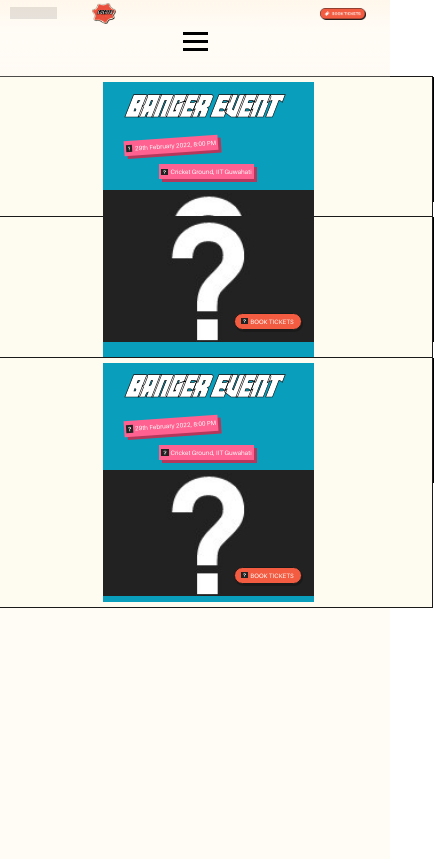
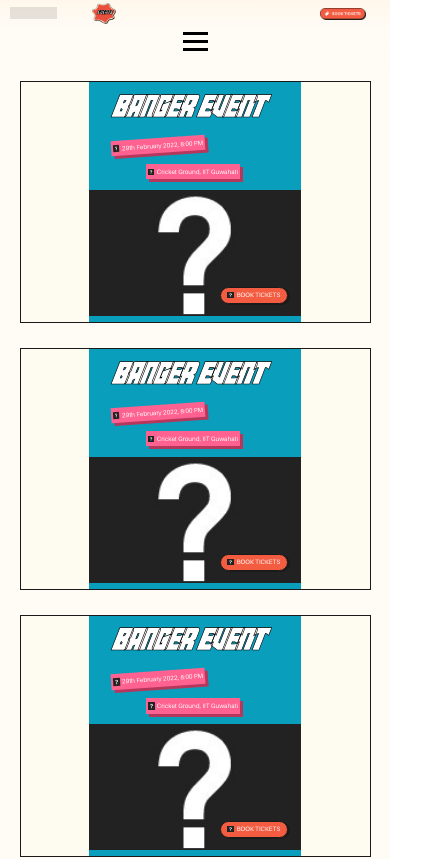
Before and after one commit to sidling1/Navbar-team, a React (Create React App) app: page /Events/pt/cc in a window 390 px wide. Shown: the top 859 px of the page, 434 px wide, since content can reach past the window. Built offline with nearby package versions, Linux system fonts and the light colour scheme; a web font is replaced by a local one.

Commit message:
overlapping issue fix

```diff
--- a/src/Components/Events/Events.css
+++ b/src/Components/Events/Events.css
@@ -140,7 +140,16 @@
 	background: black;
 }
 
-.r111 {
+.r111l {
+    width: 86.99rem;
+	height: 22.6rem;
+	display: flex;
+	flex-direction: row;
+	justify-content: space-between;
+    align-items: center;
+}
+
+.r111r {
     width: 86.99rem;
 	height: 22.6rem;
 	display: flex;
@@ -509,9 +518,6 @@
 
 }
 
-
-/* mobile view */
-
 @media(max-width:768px){
 	.hamburger{
 		display:block;
@@ -542,18 +548,29 @@
 
 }
 
+/* mobile view */
  @media(max-width:768px){
 	.t112{
 		display: none;
 	}
-	.r111, .r112, .r113{
+	.r111l, .r111r, .r113{
 		display: flex;
 		flex-direction: column;
 		height: fit-content;
 		width: auto;
 	}
 
-	.g11{
+	.r111l {
+		flex-direction: column-reverse;
+	}
+
+	.Frame14859_Frame14859 .Group2441 {
+		position: absolute;
+		left: 0;
+		width:100%;
+	}
+
+	.mg11{
 		padding-left: 5px;
 		padding-top: 5px;
 		padding-bottom: 5px;
@@ -561,7 +578,21 @@
 		height: fit-content;
 		margin-bottom: 100 px;
 		position: relative;
-		width: auto;
+		width: 90%;
+	}
+
+	.g11 {
+		height: fit-content;
+		margin-bottom: 100 px;
+		position: relative;
+		width: 100%;
+	}
+
+	.recef11 {
+		height: fit-content;
+		margin-bottom: 100 px;
+		position: relative;
+		width: 100%;
 	}
 
 
--- a/src/Components/Events/Eventscc.js
+++ b/src/Components/Events/Eventscc.js
@@ -15,7 +15,7 @@ function Events() {
                 <div className='mg11'>
                   <div className='recef11'/>
                   <div className='g11'>
-                    <div className='r111' id='r1111'>
+                    <div className='r111r' id='r1111'>
                       <div className='cmp1'>
                       <div className='h11'>BANGER EVENT</div>
                         <div className='t112'>Lorem ipsum dolor sit amet, consectetur adipiscing elit, sed do eiusmod tempor incididunt ut labore et dolore magna aliqua. </div>
@@ -51,7 +51,7 @@ function Events() {
                 <div className='mg11'>
                   <div className='recef11'/>
                   <div className='g11'>
-                    <div className='r111' id='r1111'>
+                    <div className='r111l' id='r1111'>
                       <div className='cmp2'>
                         <div className='iv11'>
                             <img className='i11' src = {ImgAsset.xwxx1} />
@@ -87,7 +87,7 @@ function Events() {
                 <div className='mg11'>
                   <div className='recef11'/>
                   <div className='g11'>
-                    <div className='r111' id='r1111'>
+                    <div className='r111r' id='r1111'>
                       <div className='cmp1'>
                       <div className='h11'>BANGER EVENT</div>
                         <div className='t112'>Lorem ipsum dolor sit amet, consectetur adipiscing elit, sed do eiusmod tempor incididunt ut labore et dolore magna aliqua. </div>
--- a/src/Components/Events/Eventshf.js
+++ b/src/Components/Events/Eventshf.js
@@ -16,7 +16,7 @@ function Events() {
                 <div className='mg11'>
                   <div className='recef11'/>
                   <div className='g11'>
-                    <div className='r111' id='r1111'>
+                    <div className='r111r' id='r1111'>
                       <div className='cmp1'>
                       <div className='h11'>BANGER EVENT</div>
                         <div className='t112'>Lorem ipsum dolor sit amet, consectetur adipiscing elit, sed do eiusmod tempor incididunt ut labore et dolore magna aliqua. </div>
@@ -52,7 +52,7 @@ function Events() {
                 <div className='mg11'>
                   <div className='recef11'/>
                   <div className='g11'>
-                    <div className='r111' id='r1111'>
+                    <div className='r111l' id='r1111'>
                       <div className='cmp2'>
                         <div className='iv11'>
                             <img className='i11' src = {ImgAsset.xwxx1} />
@@ -88,7 +88,7 @@ function Events() {
                 <div className='mg11'>
                   <div className='recef11'/>
                   <div className='g11'>
-                    <div className='r111' id='r1111'>
+                    <div className='r111r' id='r1111'>
                       <div className='cmp1'>
                       <div className='h11'>BANGER EVENT</div>
                         <div className='t112'>Lorem ipsum dolor sit amet, consectetur adipiscing elit, sed do eiusmod tempor incididunt ut labore et dolore magna aliqua. </div>
@@ -135,6 +135,7 @@ function Events() {
                   <span class="bar"></span>
                   <span class="bar"></span>
                 </div>
+
               </div>
           </div>
         <Footer />
--- a/src/Components/Events/Eventsps.js
+++ b/src/Components/Events/Eventsps.js
@@ -16,7 +16,7 @@ function Events() {
                 <div className='mg11'>
                   <div className='recef11'/>
                   <div className='g11'>
-                    <div className='r111' id='r1111'>
+                    <div className='r111r' id='r1111'>
                       <div className='cmp1'>
                       <div className='h11'>BANGER EVENT</div>
                         <div className='t112'>Lorem ipsum dolor sit amet, consectetur adipiscing elit, sed do eiusmod tempor incididunt ut labore et dolore magna aliqua. </div>
@@ -52,7 +52,7 @@ function Events() {
                 <div className='mg11'>
                   <div className='recef11'/>
                   <div className='g11'>
-                    <div className='r111' id='r1111'>
+                    <div className='r111l' id='r1111'>
                       <div className='cmp2'>
                         <div className='iv11'>
                             <img className='i11' src = {ImgAsset.xwxx1} />
@@ -88,7 +88,7 @@ function Events() {
                 <div className='mg11'>
                   <div className='recef11'/>
                   <div className='g11'>
-                    <div className='r111' id='r1111'>
+                    <div className='r111r' id='r1111'>
                       <div className='cmp1'>
                       <div className='h11'>BANGER EVENT</div>
                         <div className='t112'>Lorem ipsum dolor sit amet, consectetur adipiscing elit, sed do eiusmod tempor incididunt ut labore et dolore magna aliqua. </div>
@@ -135,6 +135,7 @@ function Events() {
                   <span class="bar"></span>
                   <span class="bar"></span>
                 </div>
+
               </div>
           </div>
         <Footer />
--- a/src/Components/Events/Eventspt.js
+++ b/src/Components/Events/Eventspt.js
@@ -15,13 +15,13 @@ function Events() {
 
     <div>
         <Nav />
-          <div className='Frame14859_Frame14859'>
+        <div className='Frame14859_Frame14859'>
               {/* <img className='paperboardyellowtexture2' src = {ImgAsset.Frame14859_paperboardyellowtexture3} /> */}
               <div className='Group2441'>
                 <div className='mg11'>
                   <div className='recef11'/>
                   <div className='g11'>
-                    <div className='r111' id='r1111'>
+                    <div className='r111r' id='r1111'>
                       <div className='cmp1'>
                       <div className='h11'>BANGER EVENT</div>
                         <div className='t112'>Lorem ipsum dolor sit amet, consectetur adipiscing elit, sed do eiusmod tempor incididunt ut labore et dolore magna aliqua. </div>
@@ -57,7 +57,7 @@ function Events() {
                 <div className='mg11'>
                   <div className='recef11'/>
                   <div className='g11'>
-                    <div className='r111' id='r1111'>
+                    <div className='r111l' id='r1111'>
                       <div className='cmp2'>
                         <div className='iv11'>
                             <img className='i11' src = {ImgAsset.xwxx1} />
@@ -93,7 +93,7 @@ function Events() {
                 <div className='mg11'>
                   <div className='recef11'/>
                   <div className='g11'>
-                    <div className='r111' id='r1111'>
+                    <div className='r111r' id='r1111'>
                       <div className='cmp1'>
                       <div className='h11'>BANGER EVENT</div>
                         <div className='t112'>Lorem ipsum dolor sit amet, consectetur adipiscing elit, sed do eiusmod tempor incididunt ut labore et dolore magna aliqua. </div>
@@ -134,12 +134,6 @@ function Events() {
                 <NavLink to="/Events/pt/hf"><div className='HumourFest1'>HUMOUR FEST</div></NavLink>
                 <NavLink to="/Events/pt/ps"><div className='PROSHOWS1'>PROSHOWS</div></NavLink>
                 </div>
-
-                <div className='hamburger'>
-                  <span class="bar"></span>
-                  <span class="bar"></span>
-                  <span class="bar"></span>
-                </div>
               </div>
           </div>
         <Footer />
```
